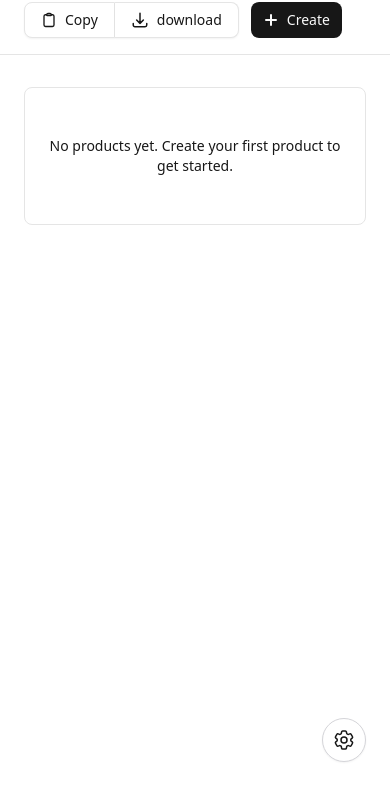
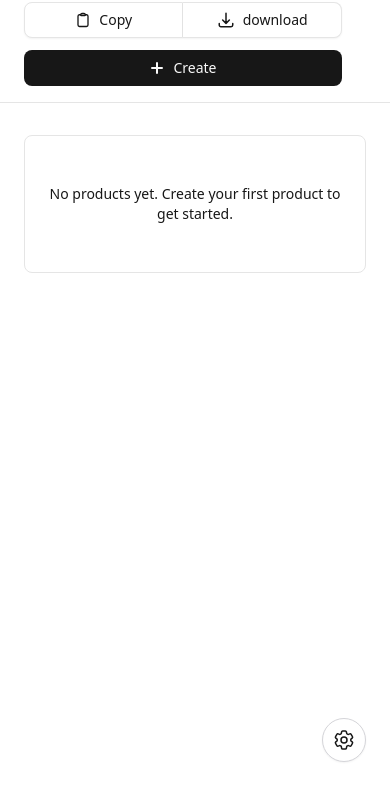
Before and after one commit to junirhamza-design/price-tag, a plain HTML site: page index.html in a window 390 px wide. Shown: the part 58-844 px from the top of the page. Drawn offline with nearby package versions, Linux system fonts and the light colour scheme.

Commit message:
Update index.html

```diff
--- a/index.html
+++ b/index.html
@@ -32,7 +32,7 @@
               role="group"
               data-slot="button-group"
               data-orientation="horizontal"
-              class="flex w-fit items-stretch *:focus-visible:z-10 *:focus-visible:relative [&&>[data-slot=select-trigger]:not([class*='w-'])]:w-fit [&&>input]:flex-1 has-[select[aria-hidden=true]:last-child]:[&&>[data-slot=select-trigger]:last-of-type]:rounded-r-md has-[&>[data-slot=button-group]]:gap-2 [&&>*:not(:first-child)]:rounded-l-none [&&>*:not(:first-child)]:border-l-0 [&&>*:not(:last-child)]:rounded-r-none"
+              class="flex w-full sm:w-fit items-stretch *:focus-visible:z-10 *:focus-visible:relative [&&>[data-slot=select-trigger]:not([class*='w-'])]:w-fit [&&>input]:flex-1 has-[select[aria-hidden=true]:last-child]:[&&>[data-slot=select-trigger]:last-of-type]:rounded-r-md has-[&>[data-slot=button-group]]:gap-2 [&&>*:not(:first-child)]:rounded-l-none [&&>*:not(:first-child)]:border-l-0 [&&>*:not(:last-child)]:rounded-r-none"
             >
               <button
                 @click="copyCSV()"
@@ -80,7 +80,7 @@
 
             <button
               @click="openCreateDialog()"
-              class="inline-flex items-center justify-center gap-2 whitespace-nowrap rounded-lg text-sm font-medium transition-all disabled:pointer-events-none disabled:opacity-50 [&_svg]:pointer-events-none [&_svg:not([class*='size-'])]:size-4 shrink-0 [&_svg]:shrink-0 outline-none focus-visible:border-(--ring) focus-visible:ring-(--ring)/50 focus-visible:ring-[3px] aria-invalid:ring-(--destructive)/20 dark:aria-invalid:ring-(--destructive)/40 aria-invalid:border-(--destructive) bg-(--primary) text-(--primary-foreground) hover:bg-(--primary)/90 h-9 px-4 py-2 has-[>svg]:px-3"
+              class="w-full sm:w-fit inline-flex items-center justify-center gap-2 whitespace-nowrap rounded-lg text-sm font-medium transition-all disabled:pointer-events-none disabled:opacity-50 [&_svg]:pointer-events-none [&_svg:not([class*='size-'])]:size-4 shrink-0 [&_svg]:shrink-0 outline-none focus-visible:border-(--ring) focus-visible:ring-(--ring)/50 focus-visible:ring-[3px] aria-invalid:ring-(--destructive)/20 dark:aria-invalid:ring-(--destructive)/40 aria-invalid:border-(--destructive) bg-(--primary) text-(--primary-foreground) hover:bg-(--primary)/90 h-9 px-4 py-2 has-[>svg]:px-3"
             >
               <svg
                 xmlns="http://www.w3.org/2000/svg"
```
